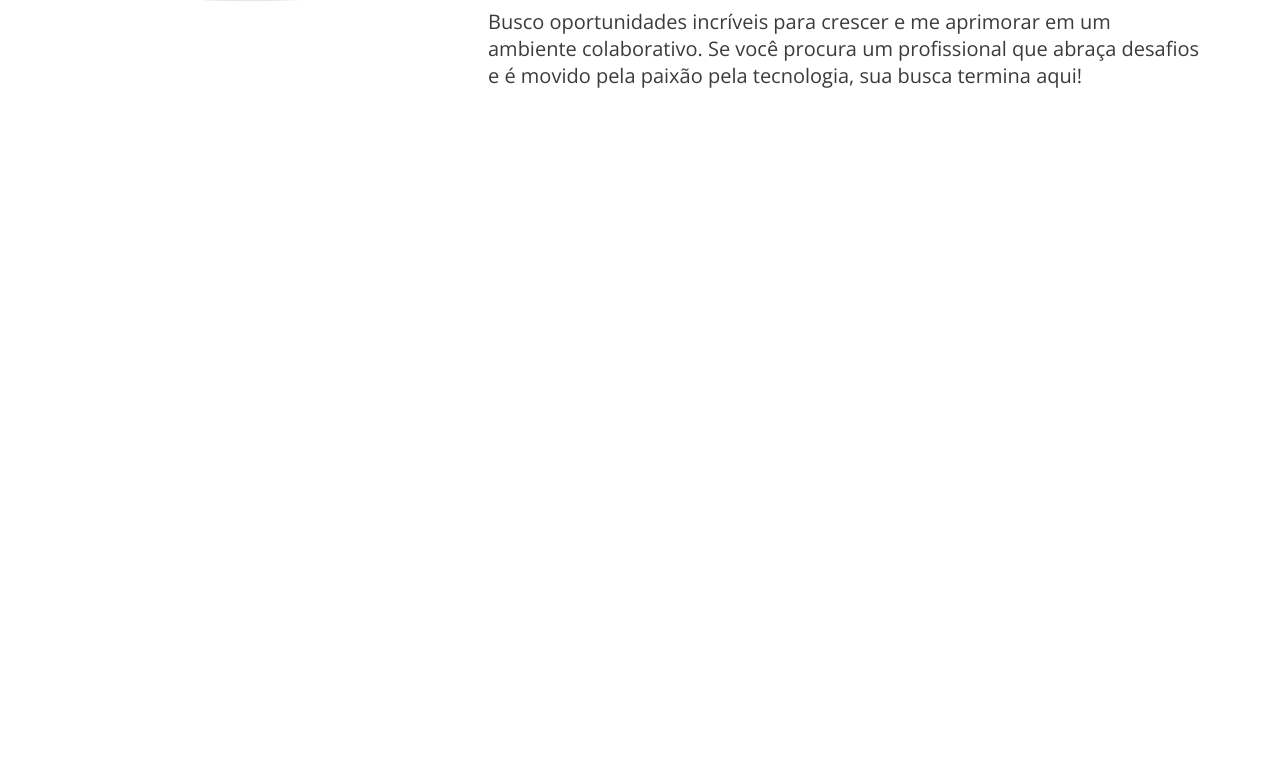
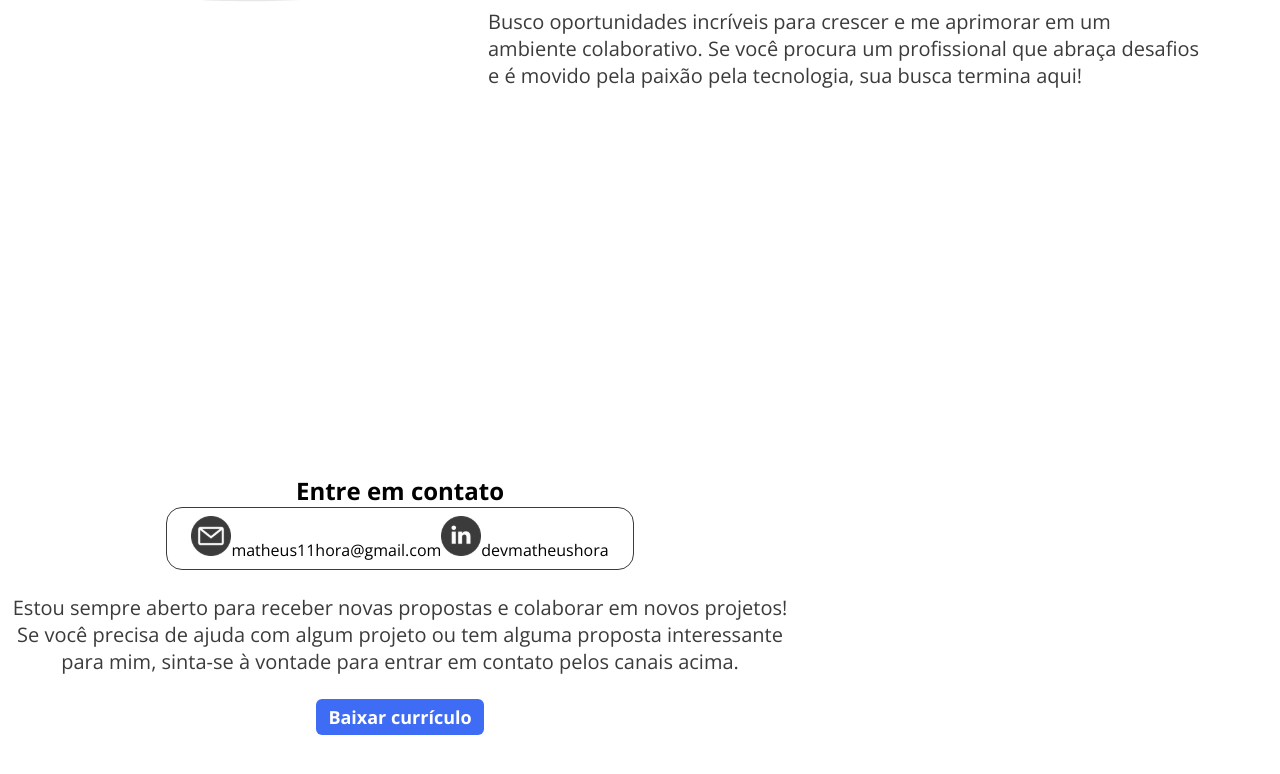
Before and after one commit to Matheus-hora48/portifolio-matheus-hora, a Next.js app in the folder portifolio/: page / in a window 1280 px wide. Shown: the part 1226-2000 px from the top of the page. Before the commit the page ends 1700 px from the top, so only its background shows below. Built offline with nearby package versions, Linux system fonts and the light colour scheme.

Commit message:
fazendo a parte do contato

```diff
--- a/portifolio/src/app/page.tsx
+++ b/portifolio/src/app/page.tsx
@@ -1,13 +1,15 @@
 import Image from "next/image";
 import styles from "../styles/page.module.css";
-import Initial from "@/components/initia/initial";
+import Initial from "@/components/initial/initial";
 import About from "@/components/about/about";
+import Contact from "@/components/contact/contact";
 
 export default function Home() {
   return (
     <main>
       <Initial />
       <About />
+      <Contact />
     </main>
   );
 }
--- /dev/null
+++ b/portifolio/src/components/contact/contact.module.css
@@ -0,0 +1,37 @@
+.contact {
+    align-items: center;
+    width: 800px;
+    text-align: center;
+    height: 400px;
+}
+
+.button {
+    background-color: var(--primary-color);
+    padding: 6px 12px;
+    border: none;
+    border-radius: 6px;
+    color: #FFFFFF;
+    font-size: 18px;
+    font-weight: 700;
+}
+
+.contactDiv p {
+    color: var(--black-color);
+    text-align: center;
+    font-size: 20px;
+    font-weight: 400;
+    margin-bottom: 24px;
+    margin-top: 24px;
+}
+
+.socialContainer{
+    display: inline-flex;
+    padding: 8px 24px;
+    border-radius: 16px;
+    border: 1px solid var(--black-color);
+    justify-content: center;
+}
+
+.social{
+
+}
--- /dev/null
+++ b/portifolio/src/components/contact/contact.tsx
@@ -0,0 +1,41 @@
+import Link from "next/link";
+import Style from "./contact.module.css";
+
+import Image from "next/image";
+import Email from "../../../public/icons/email.svg";
+import Linkedin from "../../../public/icons/linkedin.svg";
+
+const Contact = () => {
+  return (
+    <section className={Style.contact}>
+      <div className={Style.contactDiv}>
+        <h2>Entre em contato</h2>
+        <div className={Style.socialContainer}>
+          <div className={Style.social}>
+            <Image src={Email} alt={"Icon Email"} />
+            <Link href={"mailto:matheus11hora@gmail.com"}>
+              matheus11hora@gmail.com
+            </Link>
+          </div>
+          <div className={Style.social}>
+            <Image src={Linkedin} alt={"Icon linkedin"} />
+            <Link
+              href={"https://www.linkedin.com/in/devmatheushora/"}
+              target="_blank"
+            >
+              devmatheushora
+            </Link>
+          </div>
+        </div>
+        <p>
+          Estou sempre aberto para receber novas propostas e colaborar em novos
+          projetos! Se você precisa de ajuda com algum projeto ou tem alguma
+          proposta interessante para mim, sinta-se à vontade para entrar em
+          contato pelos canais acima.
+        </p>
+        <button className={Style.button}>Baixar currículo</button>
+      </div>
+    </section>
+  );
+};
+export default Contact;
```
Also changed, not shown: portifolio/src/components/initial/initial.module.css (renamed from portifolio/src/components/initia/initial.module.css), portifolio/src/components/initial/initial.tsx (renamed from portifolio/src/components/initia/initial.tsx).
